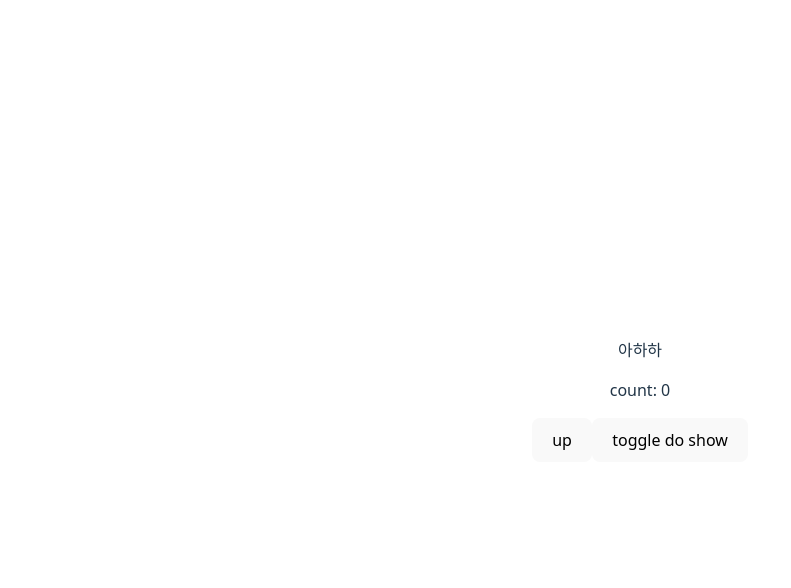
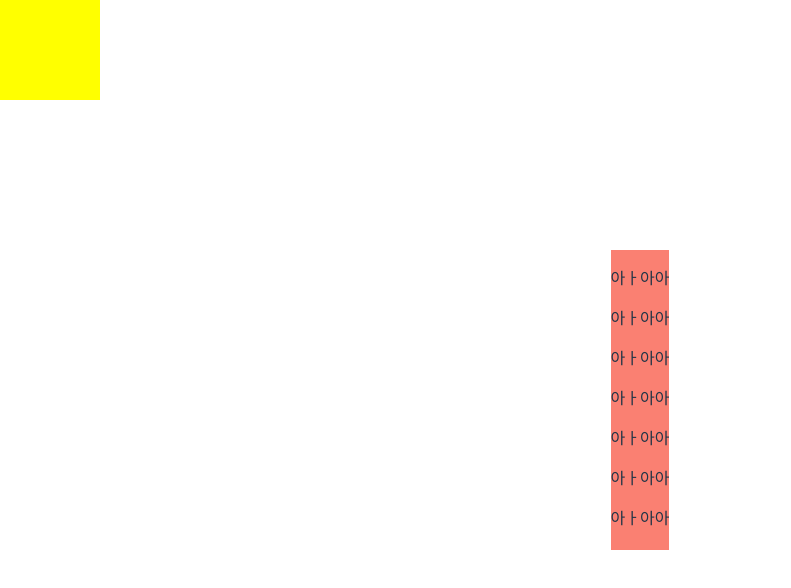
Before and after one commit to ThePott/NXRBootCamp-react-lecture, a React (Vite) app: page / in a window 1280 px wide. Shown: the top 588 px of the page, without its empty margins (0-791 px from the left). Built offline with nearby package versions, Linux system fonts and the light colour scheme.

Commit message:
✨ 5-4 React 생명 주기 함수의 필요성

```diff
--- a/src/App.jsx
+++ b/src/App.jsx
@@ -1,46 +1,94 @@
-import { Component, useEffect, useState } from 'react'
+import { useCallback, useState } from 'react'
 import './App.css'
 
 
+const App = () => {
+  const [mousePosition, setMousePosition] = useState({ x: 0, y: 0 })
+  const [scrollPercentage, setScrollPercentage] = useState(0)
 
-const CountBox = () => {
-  const [count, setCount] = useState(0)
-
-  useEffect(
-    () => {
-      console.log("---- effect function called")
-      const timer = setTimeout(() => console.log("---- waited for 10 sec"), 10000)
-
-      return () => {
-        clearTimeout(timer)
-        console.log("---- cleaned up timeout")
-      }
-    }
+  const mouseMoveEventListener = useCallback(
+    (event) => {
+      setMousePosition({ x: event.clientX, y: event.clientY })
+    },
+    []
   )
 
-  const handleClick = () => {
-    setCount(count + 1)
-    console.log("---- clicked")
-  }
+  const scrollEventListener = useCallback(
+    (event) => {
+      const scrollOffset = event.target.scrollTop
+      const scrollHeight = event.target.scrollHeight
+      const screenHeight = event.target.clientHeight
+      const scrollPercentage = scrollOffset / (scrollHeight - screenHeight) * 100
 
-  console.log("---- mounted")
-  return (
-    <>
-      아하하
-      <p>{`count: ${count}`}</p>
-      <button onClick={() => handleClick()}>up</button>
-    </>
+      setScrollPercentage(scrollPercentage)
+      console.log(scrollPercentage)
+    },
+    []
   )
 
-}
 
-const App = () => {
-  const [doShow, setDoShow] = useState(true)
   return (
-    <>
-      {doShow && <CountBox />}
-      <button onClick={() => setDoShow((prev) => !prev)}>toggle do show</button>
-    </>
+    <div style={{ position: "relative" }}
+      onMouseMove={mouseMoveEventListener}>
+      <div style={{ width: "100px", height: "100px", backgroundColor: "yellow", position: "fixed", top: mousePosition.y, left: mousePosition.x }}></div>
+      <div style={{ height: "10px", width: `${scrollPercentage}%`, backgroundColor: "red", position: "fixed", top: 0, left: 0 }}></div>
+      <div
+        style={{ height: "300px", backgroundColor: "salmon", overflowY: "scroll" }}
+        onScroll={scrollEventListener}>
+        <div>
+          <p> 아ㅏ아아</p>
+          <p> 아ㅏ아아</p>
+          <p> 아ㅏ아아</p>
+          <p> 아ㅏ아아</p>
+          <p> 아ㅏ아아</p>
+          <p> 아ㅏ아아</p>
+          <p> 아ㅏ아아</p>
+          <p> 아ㅏ아아</p>
+          <p> 아ㅏ아아</p>
+          <p> 아ㅏ아아</p>
+          <p> 아ㅏ아아</p>
+          <p> 아ㅏ아아</p>
+          <p> 아ㅏ아아</p>
+          <p> 아ㅏ아아</p>
+          <p> 아ㅏ아아</p>
+          <p> 아ㅏ아아</p>
+          <p> 아ㅏ아아</p>
+          <p> 아ㅏ아아</p>
+          <p> 아ㅏ아아</p>
+          <p> 아ㅏ아아</p>
+          <p> 아ㅏ아아</p>
+          <p> 아ㅏ아아</p>
+          <p> 아ㅏ아아</p>
+          <p> 아ㅏ아아</p>
+          <p> 아ㅏ아아</p>
+          <p> 아ㅏ아아</p>
+          <p> 아ㅏ아아</p>
+          <p> 아ㅏ아아</p>
+          <p> 아ㅏ아아</p>
+          <p> 아ㅏ아아</p>
+          <p> 아ㅏ아아</p>
+          <p> 아ㅏ아아</p>
+          <p> 아ㅏ아아</p>
+          <p> 아ㅏ아아</p>
+          <p> 아ㅏ아아</p>
+          <p> 아ㅏ아아</p>
+          <p> 아ㅏ아아</p>
+          <p> 아ㅏ아아</p>
+          <p> 아ㅏ아아</p>
+          <p> 아ㅏ아아</p>
+          <p> 아ㅏ아아</p>
+          <p> 아ㅏ아아</p>
+          <p> 아ㅏ아아</p>
+          <p> 아ㅏ아아</p>
+          <p> 아ㅏ아아</p>
+          <p> 아ㅏ아아</p>
+          <p> 아ㅏ아아</p>
+          <p> 아ㅏ아아</p>
+          <p> 아ㅏ아아</p>
+          <p> 아ㅏ아아</p>
+        </div>
+      </div>
+    </div>
   )
 }
 
```
